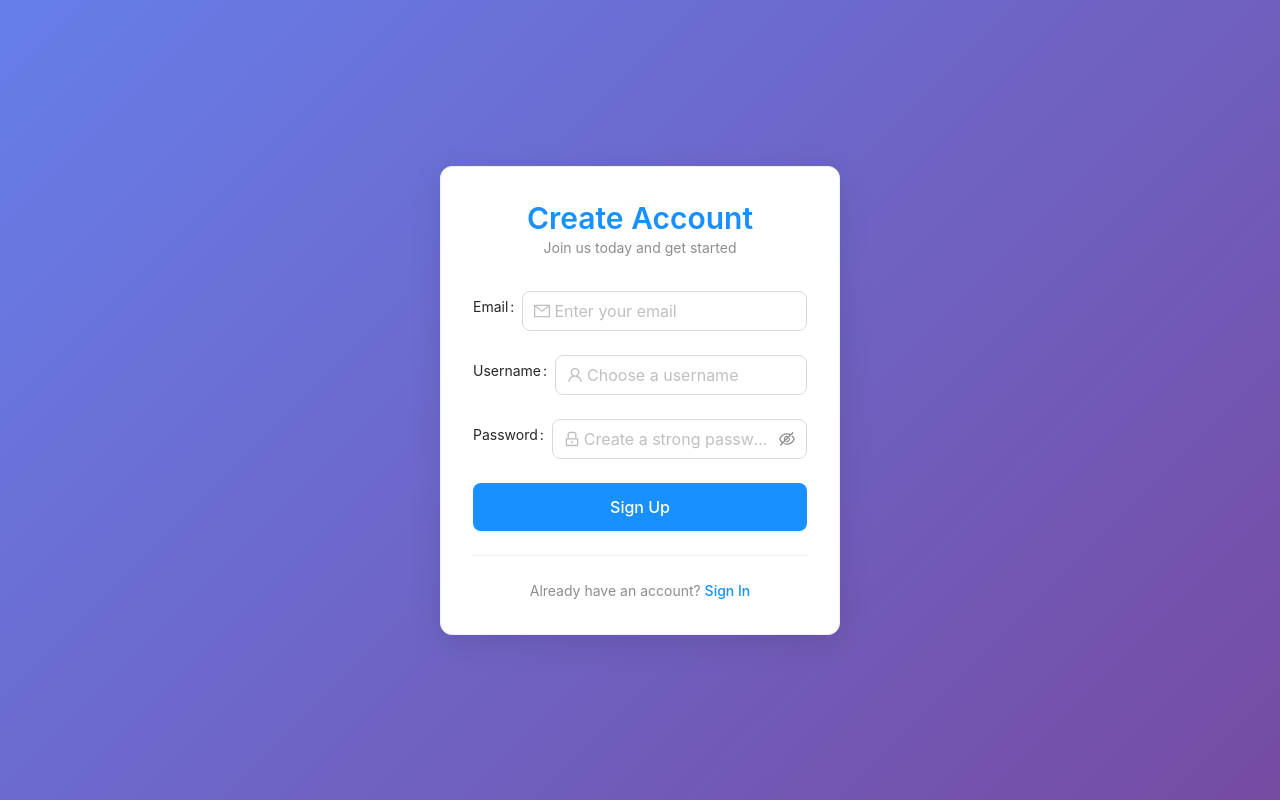
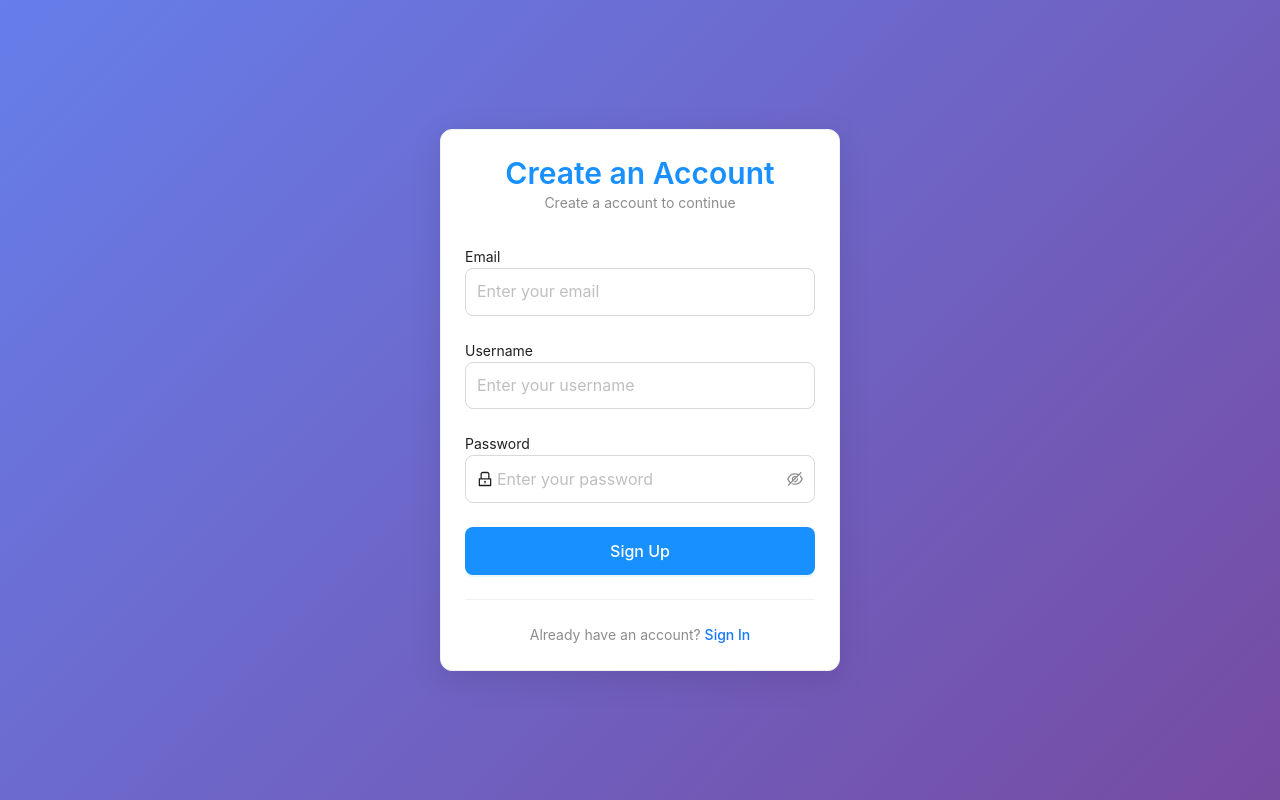
Before and after one commit to jasminbhesaniyajb/admin-project-pilot, a React (Vite) app: page /signup in a window 1280 px wide. Built offline with nearby package versions, Linux system fonts and the light colour scheme.

Commit message:
create common component and style

```diff
--- a/src/App.css
+++ b/src/App.css
@@ -4,3 +4,55 @@
   padding: 2rem;
   text-align: center;
 } */
+
+/* Common  */
+.form-container {
+  min-height: 100vh;
+  display: flex;
+  align-items: center;
+  justify-content: center;
+  background: linear-gradient(135deg, #667eea 0%, #764ba2 100%);
+  padding: 20px;
+}
+
+.form-card {
+  width: 100%;
+  max-width: 400px;
+  box-shadow: 0 8px 32px rgba(0, 0, 0, 0.1);
+  border-radius: 12px;
+}
+
+.form-button {
+  width: 100%;
+  border-radius: 8px;
+  height: 48px;
+  font-size: 16px;
+  font-weight: 500;
+}
+
+.form-link {
+  color: #1890ff;
+  text-decoration: none;
+  font-weight: 500;
+}
+
+.form-link:hover {
+  color: #40a9ff;
+  text-decoration: underline;
+}
+
+.bg-gradient-primary {
+  background: linear-gradient(135deg, #667eea 0%, #764ba2 100%);
+}
+
+.bg-gradient-secondary {
+  background: linear-gradient(135deg, #f093fb 0%, #f5576c 100%);
+}
+
+.bg-gradient-success {
+  background: linear-gradient(135deg, #4facfe 0%, #00f2fe 100%);
+}
+
+.bg-gradient-warning {
+  background: linear-gradient(135deg, #43e97b 0%, #38f9d7 100%);
+}
--- /dev/null
+++ b/src/components/form/base-button.tsx
@@ -0,0 +1,37 @@
+import React from "react";
+import { Button } from "antd";
+import type { ButtonProps } from "antd";
+
+export interface BaseButtonProps extends ButtonProps {
+  label: string;
+  type?: "primary" | "default" | "dashed" | "text" | "link";
+  htmlType?: "button" | "submit" | "reset";
+  size?: "small" | "middle" | "large";
+  loading?: boolean;
+  className?: string;
+}
+
+const BaseButton: React.FC<BaseButtonProps> = ({
+  label,
+  type = "primary",
+  htmlType = "submit",
+  size = "large",
+  loading = false,
+  className,
+  ...rest
+}) => {
+  return (
+    <Button
+      type={type}
+      htmlType={htmlType}
+      size={size}
+      loading={loading}
+      {...rest}
+      className={`form-button ${className || ""}`}
+    >
+      {label}
+    </Button>
+  );
+};
+
+export default BaseButton;
--- a/src/components/form/form-input.tsx
+++ b/src/components/form/form-input.tsx
@@ -1,5 +1,6 @@
-import React from 'react';
-import { Input } from 'antd';
+import React from "react";
+import { Input } from "antd";
+import ErrorMessage from "./error-message";
 
 interface FormInputProps extends React.InputHTMLAttributes<HTMLInputElement> {
   error?: string | undefined;
@@ -7,25 +8,31 @@ interface FormInputProps extends React.InputHTMLAttributes<HTMLInputElement> {
   className?: string;
   placeholder?: string;
   type?: string;
+  label?: string;
 }
 
 const FormInput: React.FC<FormInputProps> = ({
   error,
   prefixIcon,
-  className = '',
-  placeholder = '',
-  type = 'text',
+  className = "",
+  placeholder = "",
+  type = "text",
+  label,
   ...rest
 }) => {
   return (
+    <>
+      {label && <label>{label}</label>}
       <Input
         prefix={prefixIcon}
         type={type}
         placeholder={placeholder}
         className={`${className}`}
-      status={error ? 'error' : ''}
+        status={error ? "error" : ""}
         {...rest}
       />
+      <ErrorMessage message={error} />
+    </>
   );
 };
 
--- a/src/pages/auth/login.tsx
+++ b/src/pages/auth/login.tsx
@@ -11,6 +11,7 @@ import { loginFormSchema, type LoginFormValues } from "../../validation";
 import ErrorMessage from "../../components/form/error-message";
 import FormInput from "../../components/form/form-input";
 import { Link } from "react-router-dom";
+import BaseButton from "../../components/form/base-button";
 
 const { Title, Text } = Typography;
 
@@ -33,23 +34,21 @@ const LoginForm: React.FC = () => {
   };
 
   return (
-    <div style={{
-      minHeight: '100vh',
-      display: 'flex',
-      alignItems: 'center',
-      justifyContent: 'center',
-      background: 'linear-gradient(135deg, #667eea 0%, #764ba2 100%)',
-      padding: '20px'
-    }}>
-      <div style={{ maxWidth: "400px", width: "100%" }}>
+    <div
+      className="form-container"
+    >
+      <div className="form-card">
         <Card style={{ borderRadius: "12px" }}>
           <Space direction="vertical" size="small" style={{ width: "100%" }}>
             <div style={{ textAlign: "center" }}>
-              <Title level={2} style={{ marginBottom: "8px", color: '#1890ff' }}>
-                Welcome Back
+              <Title
+                level={2}
+                style={{ marginBottom: "8px", color: "#1890ff" }}
+              >
+                Login to Account
               </Title>
               <Text type="secondary" style={{ fontSize: "16px" }}>
-                Please sign in to your account
+                Please enter your email and password to continue
               </Text>
             </div>
 
@@ -60,9 +59,6 @@ const LoginForm: React.FC = () => {
                 style={{ width: "100%" }}
               >
                 <div>
-                  <label>
-                    Email
-                  </label>
                   <Controller
                     name="email"
                     control={control}
@@ -71,16 +67,13 @@ const LoginForm: React.FC = () => {
                         {...field}
                         placeholder="Enter your email"
                         error={errors.email?.message}
+                        label="Email"
                       />
                     )}
                   />
-                  <ErrorMessage message={errors?.email?.message} />
                 </div>
 
                 <div>
-                  <label >
-                    Password
-                  </label>
                   <Controller
                     name="password"
                     control={control}
@@ -100,25 +93,12 @@ const LoginForm: React.FC = () => {
                 </div>
 
                 <Text>
-                  <a href="#" className="text-blue-600 hover:text-blue-500">
+                  <a href="#" className="form-link">
                     Forgot password?
                   </a>
                 </Text>
 
-                <Button
-                  type="primary"
-                  htmlType="submit"
-                  style={{
-                    width: "100%",
-                    background:
-                      "linear-gradient(135deg, #1890ff 0%, #096dd9 100%)",
-                    border: "none",
-                    borderRadius: "8px",
-                    fontWeight: 500,
-                  }}
-                >
-                  Sign In
-                </Button>
+                <BaseButton label="Sign In" />
               </Space>
             </form>
 
@@ -130,14 +110,7 @@ const LoginForm: React.FC = () => {
             <div style={{ textAlign: "center" }}>
               <Text type="secondary">
                 Don't have an account?{" "}
-                <Link
-                  to="/signup"
-                  style={{
-                    color: "#1890ff",
-                    textDecoration: "none",
-                    fontWeight: "500",
-                  }}
-                >
+                <Link to="/signup" className="form-link">
                   Sign Up
                 </Link>
               </Text>
--- a/src/pages/auth/signup.tsx
+++ b/src/pages/auth/signup.tsx
@@ -1,10 +1,17 @@
-import React from 'react';
-import { Form, Input, Button, Card, Typography, Space, Divider } from 'antd';
-import { UserOutlined, MailOutlined, LockOutlined } from '@ant-design/icons';
-import { useForm, Controller } from 'react-hook-form';
-import { zodResolver } from '@hookform/resolvers/zod';
-import { Link } from 'react-router-dom';
-import { signupFormSchema, type SignupFormData } from '../../validation';
+import React from "react";
+import { Input, Button, Card, Typography, Space, Divider } from "antd";
+import {
+  LockOutlined,
+  EyeTwoTone,
+  EyeInvisibleOutlined,
+} from "@ant-design/icons";
+import { useForm, Controller } from "react-hook-form";
+import { zodResolver } from "@hookform/resolvers/zod";
+import { Link } from "react-router-dom";
+import { signupFormSchema, type SignupFormData } from "../../validation";
+import FormInput from "../../components/form/form-input";
+import ErrorMessage from "../../components/form/error-message";
+import BaseButton from "../../components/form/base-button";
 
 const { Title, Text } = Typography;
 
@@ -15,151 +22,92 @@ const SignupForm: React.FC = () => {
     formState: { errors, isSubmitting },
   } = useForm<SignupFormData>({
     resolver: zodResolver(signupFormSchema),
-    mode: 'onChange',
+    mode: "onChange",
   });
 
   const onSubmit = async (data: SignupFormData) => {
     try {
-      await new Promise(resolve => setTimeout(resolve, 1000));
-      console.log('Signup data:', data);
+      await new Promise((resolve) => setTimeout(resolve, 1000));
+      console.log("Signup data:", data);
     } catch (error) {
-      console.error('Signup failed:', error);
+      console.error("Signup failed:", error);
     }
   };
 
   return (
-    <div style={{
-      minHeight: '100vh',
-      display: 'flex',
-      alignItems: 'center',
-      justifyContent: 'center',
-      background: 'linear-gradient(135deg, #667eea 0%, #764ba2 100%)',
-      padding: '20px'
-    }}>
-      <Card
-        style={{
-          width: '100%',
-          maxWidth: '400px',
-          boxShadow: '0 8px 32px rgba(0, 0, 0, 0.1)',
-          borderRadius: '12px',
-        }}
-        bodyStyle={{ padding: '32px' }}
-      >
-        <div style={{ textAlign: 'center', marginBottom: '32px' }}>
-          <Title level={2} style={{ margin: 0, color: '#1890ff' }}>
-            Create Account
+    <div className="form-container">
+      <Card className="form-card">
+        <div style={{ textAlign: "center", marginBottom: "32px" }}>
+          <Title level={2} style={{ margin: 0, color: "#1890ff" }}>
+            Create an Account
           </Title>
-          <Text type="secondary" style={{ fontSize: '14px' }}>
-            Join us today and get started
+          <Text type="secondary" style={{ fontSize: "14px" }}>
+            Create a account to continue
           </Text>
         </div>
 
         <form onSubmit={handleSubmit(onSubmit)} style={{ width: "100%" }}>
-          <Space direction="vertical" size="large" style={{ width: '100%' }}>
-            {/* Email Field */}
+          <Space direction="vertical" size="large" style={{ width: "100%" }}>
             <div>
-              <Form.Item
-                label="Email"
-                validateStatus={errors.email ? 'error' : ''}
-                help={errors.email?.message}
-                style={{ marginBottom: 0 }}
-              >
               <Controller
                 name="email"
                 control={control}
                 render={({ field }) => (
-                    <Input
+                  <FormInput
                     {...field}
-                      prefix={<MailOutlined style={{ color: '#bfbfbf' }} />}
                     placeholder="Enter your email"
-                      size="large"
-                      style={{ borderRadius: '8px' }}
+                    error={errors?.email?.message}
+                    label="Email"
                   />
                 )}
               />
-              </Form.Item>
             </div>
 
-            {/* Username Field */}
             <div>
-              <Form.Item
-                label="Username"
-                validateStatus={errors.username ? 'error' : ''}
-                help={errors.username?.message}
-                style={{ marginBottom: 0 }}
-              >
               <Controller
                 name="username"
                 control={control}
                 render={({ field }) => (
-                    <Input
+                  <FormInput
                     {...field}
-                      prefix={<UserOutlined style={{ color: '#bfbfbf' }} />}
-                      placeholder="Choose a username"
-                      size="large"
-                      style={{ borderRadius: '8px' }}
+                    placeholder="Enter your username"
+                    error={errors?.username?.message}
+                    label="Username"
                   />
                 )}
               />
-              </Form.Item>
             </div>
 
-            {/* Password Field */}
             <div>
-              <Form.Item
-                label="Password"
-                validateStatus={errors.password ? 'error' : ''}
-                help={errors.password?.message}
-                style={{ marginBottom: 0 }}
-              >
+              <label>Password</label>
               <Controller
                 name="password"
                 control={control}
                 render={({ field }) => (
                   <Input.Password
                     {...field}
-                      prefix={<LockOutlined style={{ color: '#bfbfbf' }} />}
-                      placeholder="Create a strong password"
-                      size="large"
-                      style={{ borderRadius: '8px' }}
+                    prefix={<LockOutlined className="text-gray-400" />}
+                    placeholder="Enter your password"
+                    iconRender={(visible) =>
+                      visible ? <EyeTwoTone /> : <EyeInvisibleOutlined />
+                    }
+                    status={errors.password ? "error" : ""}
                   />
                 )}
               />
-              </Form.Item>
+              <ErrorMessage message={errors?.password?.message} />
             </div>
 
-            {/* Submit Button */}
-            <Button
-              type="primary"
-              htmlType="submit"
-              size="large"
-              loading={isSubmitting}
-              style={{
-                width: '100%',
-                borderRadius: '8px',
-                height: '48px',
-                fontSize: '16px',
-                fontWeight: '500',
-              }}
-            >
-              {isSubmitting ? 'Creating Account...' : 'Sign Up'}
-            </Button>
+            <BaseButton label="Sign Up" />
           </Space>
         </form>
 
-        <Divider style={{ margin: '24px 0' }} />
+        <Divider style={{ margin: "24px 0" }} />
 
-        <div style={{ textAlign: 'center' }}>
+        <div style={{ textAlign: "center" }}>
           <Text type="secondary">
-            Already have an account?{' '}
-            <Link
-              to="/login"
-              style={{
-                color: '#1890ff',
-                textDecoration: 'none',
-                fontWeight: '500'
-              }}
-            >
+            Already have an account?{" "}
+            <Link to="/login" className="form-link">
               Sign In
             </Link>
           </Text>
```
Lines whose indentation alone changed are shown as unchanged.
